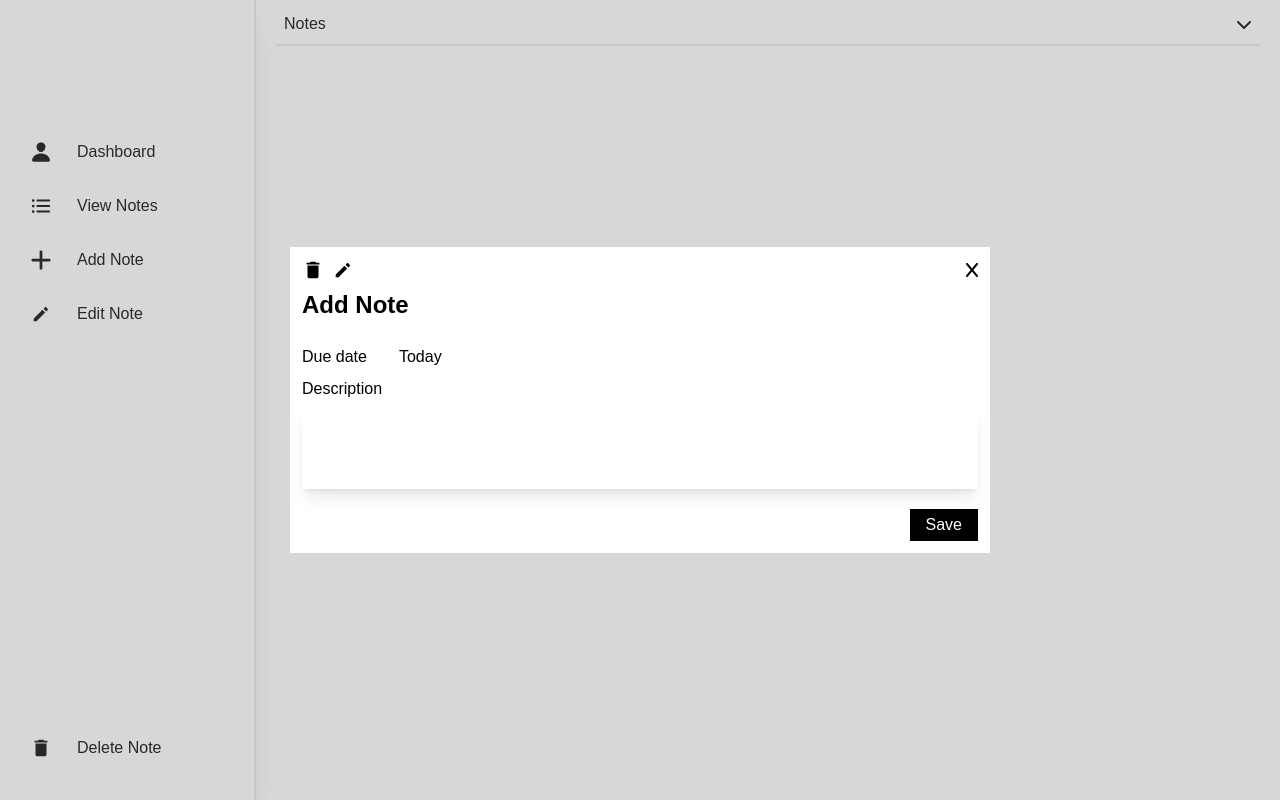
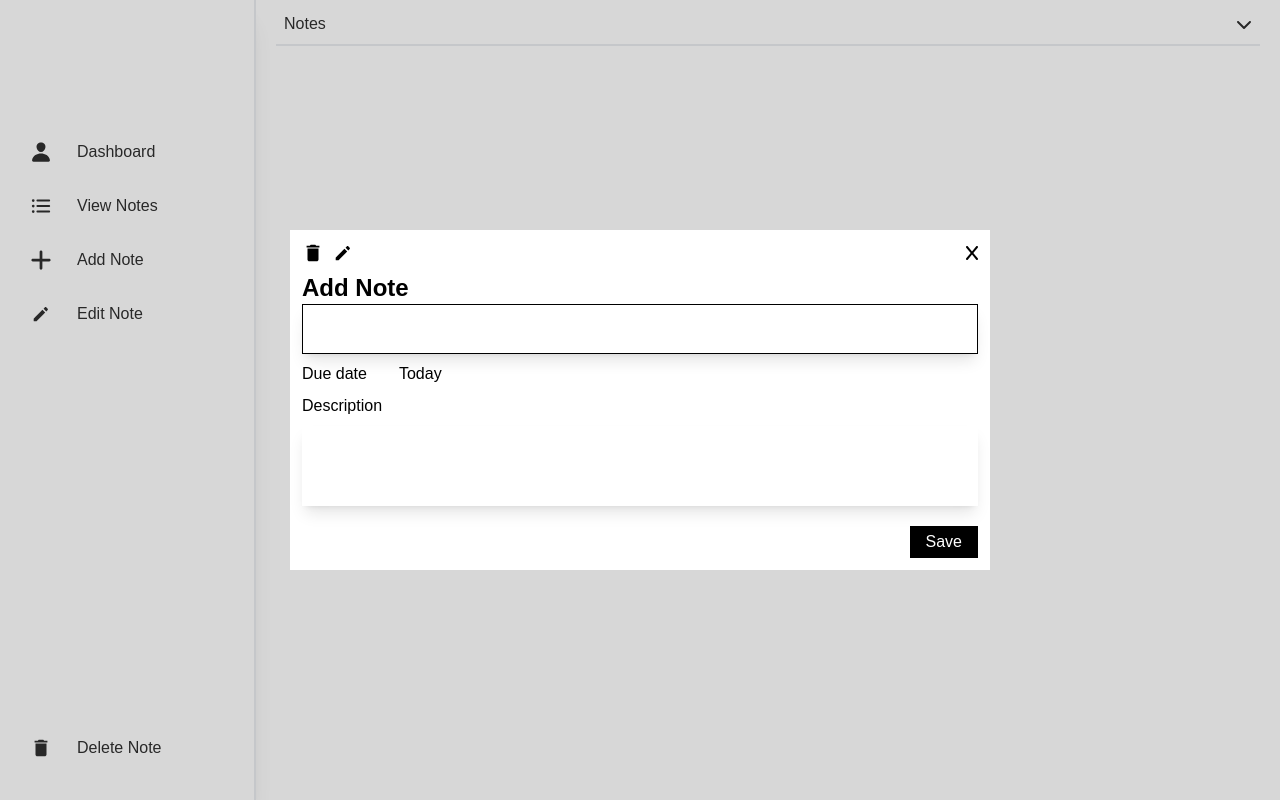
Before and after one commit to ysf-meta/note-app, a React (Create React App) app: page / in a window 1280 px wide. Both pictures are taken after a click on the button "Add Note". Built offline with nearby package versions, Linux system fonts and the light colour scheme.

Commit message:
Enhance the message data and add the correspondent changes.

```diff
--- a/src/components/NotesHolder/NotesHolder.jsx
+++ b/src/components/NotesHolder/NotesHolder.jsx
@@ -3,7 +3,6 @@ import chevronDownIcon from '../../assets/icons/chevronDown.svg'
 import './NotesHolder.css'
 
 const NotesHolder = ({ tasksArray }) => {
-  {/* {tasksArray.map((task, index) => <p key={index}>{task}</p>)} */}
 
   return (
     <div className='notesHolderCom flex-grow p-3'>
@@ -25,9 +24,12 @@ const NotesHolder = ({ tasksArray }) => {
             <div className="todayTasksCardGroup">
               {
                 tasksArray.map((task, index) => (
-                  <div className='task relative flex items-center ps-10 pe-5 py-2'>
-                    <span className='flex-grow' key={index}>{task}</span>
-                    <button class="py-1 px-4 bg-black text-white me-20">Add</button>
+                  <div className='task relative flex items-center gap-3 ps-10 pe-5 py-2'>
+                    <span key={index}>{task.title}</span>
+                    <span className='flex-grow overflow-hidden text-xs text-center opacity-90' key={index}>
+                      {task.description ? task.description : null}
+                    </span>
+                    <button class="py-1 px-4 bg-black text-white me-16">Add</button>
                     <button class="py-1 px-4 bg-black text-white">Delete</button>
                   </div>
                 ))
--- a/src/components/PopUp/PopUp.jsx
+++ b/src/components/PopUp/PopUp.jsx
@@ -4,11 +4,14 @@ import deleteIcon from '../../assets/icons/delete.svg';
 import pencilIcon from '../../assets/icons/edit.svg';
 
 const PopUp = ({ setIsPopUpShow, tasksArray, setTasksArray }) => {
-  const [taskMessage, setTaskMessage] = useState("");
+  const [taskData, setTaskData] = useState({
+    title: "",
+    description: ""
+  });
 
   const addNewTask = () => {
-    console.log(taskMessage)
-    setTasksArray([...tasksArray, taskMessage])
+    console.log(taskData)
+    setTasksArray([...tasksArray, taskData])
     setIsPopUpShow(false);
   }
 
@@ -38,7 +41,14 @@ const PopUp = ({ setIsPopUpShow, tasksArray, setTasksArray }) => {
         </div>
 
         <div className="cardBody mb-5">
-          <h3 className='font-bold text-2xl mb-4'>Add Note</h3>
+          <label htmlFor='taskTitleInput' className='font-bold text-2xl mb-1'>
+            Add Note</label>
+          <input
+            type="text" name="taskTitleInput" id="taskTitleInput"
+            className='w-full p-3 outline-none shadow-lg border border-black'
+            value={taskData.title}
+            onChange={(e) => setTaskData({...taskData, title: e.target.value})}
+          />
           <div className="noteDate flex items-center">
             <button className='py-2 pe-4'>Due date</button>
             <button className='py-2 px-4'>Today</button>
@@ -49,7 +59,8 @@ const PopUp = ({ setIsPopUpShow, tasksArray, setTasksArray }) => {
             <textarea
               name="noteDescriptionTextArea" id="noteDescriptionTextArea"
               className='p-3 resize-none outline-none shadow-lg h-20'
-              value={taskMessage} onChange={(e) => setTaskMessage(e.target.value)}
+              value={taskData.description}
+              onChange={(e) => setTaskData({...taskData, description: e.target.value})}
             />
           </div>
         </div>
@@ -57,10 +68,10 @@ const PopUp = ({ setIsPopUpShow, tasksArray, setTasksArray }) => {
         <div className="cardFooter flex justify-end">
           <button
             className={
-              (!taskMessage ? "cursor-not-allowed " : "") +
+              (!taskData.title ? "cursor-not-allowed " : "") +
               'py-1 px-4 bg-black text-white'
             }
-            disabled={!taskMessage}
+            disabled={!taskData.title}
             onClick={addNewTask}
           >Save</button>
         </div>
```
